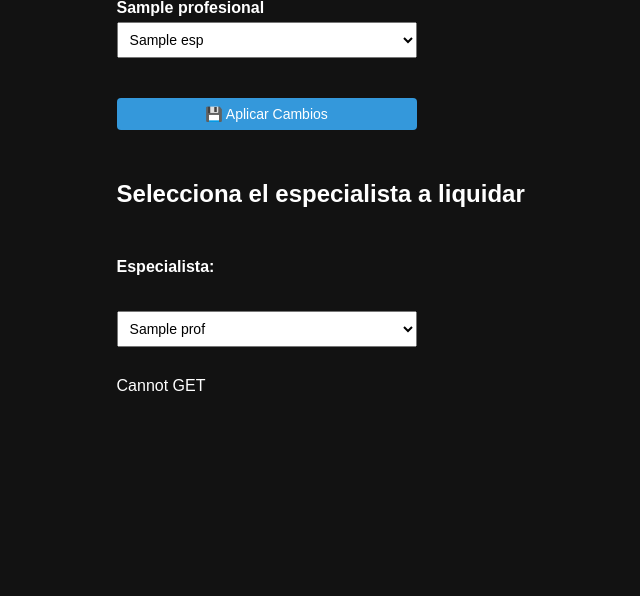
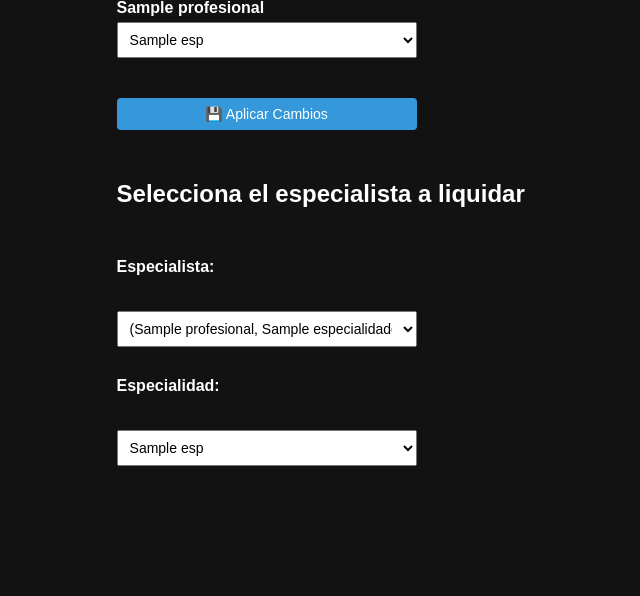
Before and after one commit to DeckDev73/LiquidadorHonorarios, a Flask app: template templates/main.html in a window 1280 px wide. Shown: the part 1041-1637 px from the top of the page, without its empty margins (84-724 px from the left). Before the commit the page ends 1432 px from the top, so only its background shows below. Run offline with Flask 3, Linux system fonts and the light colour scheme; the template is opened without the code that fills it: most values are stand-ins (such as "Sample title", 1, 10 or a date in 2020); data that the repository does not hold is empty.

Commit message:
Traer Tabla_detalle, falta filtrar desde backend

```diff
--- a/app.py
+++ b/app.py
@@ -84,13 +84,26 @@
     return redirect(url_for('index'))
 
 @app.route('/unificar_especialidades', methods=['POST'])
-def unificar_especialidades():
+def aplicar_unificacion_especialidades():
     decisiones = {k.replace("especialidad_", ""): v for k, v in request.form.items() if k.startswith("especialidad_")}
-    STATE['df'] = controller.aplicar_unificacion(STATE['df'], decisiones)
+    STATE['df'] = controller.aplicar_unificacion_especialidades(STATE['df'], decisiones)
     STATE['especialidades_seleccionadas'] = decisiones
     controller.guardar_estado(STATE['df'])
     flash("✅ Especialidades unificadas.")
     return redirect(url_for('index'))
+
+@app.route('/tabla_especialista', methods=['GET'])
+def obtener_tabla_especialista():
+    profesional = request.args.get('profesional')
+    especialidad = request.args.get('especialidad')
+
+    if not profesional or not especialidad:
+        return "<p>❌ Faltan datos para mostrar la tabla.</p>"
+
+    df_detalle = controller.obtener_tabla_especialista(STATE['df'], profesional, especialidad)
+    return render_template('partials/tabla_detalle.html', df=df_detalle)
+
+
 
 @app.route('/liquidar', methods=['POST'])
 def liquidar():
--- a/logic/especialidades.py
+++ b/logic/especialidades.py
@@ -20,3 +20,14 @@
         mask = (df_actualizado['Especialista'] == prof)
         df_actualizado.loc[mask, 'Especialidad'] = especialidad_final
     return df_actualizado
+
+def obtener_tabla_detalle(df: pd.DataFrame, profesional: str, especialidad: str) -> pd.DataFrame:
+    """
+    Retorna un sub-DataFrame con columnas clave para un especialista + especialidad.
+    """
+    filtro = (df['Especialista'] == profesional)
+    if especialidad:
+        filtro &= (df['Especialidad'] == especialidad)
+
+    columnas = ['Especialidad', 'Valor UVR', 'Valor Total']
+    return df.loc[filtro, columnas].copy()
--- a/logic/workflow_controller.py
+++ b/logic/workflow_controller.py
@@ -1,43 +1,54 @@
-from .cargaArchivo import load_excel_file, find_last_uploaded_file
+from .cargaArchivo import load_excel_file
 from .uvr import obtener_codigos_faltantes_uvr, asignar_uvr
+from .especialidades import profesionales_con_multiples_especialidades, unificar_especialidades, obtener_tabla_detalle
+from .liquidacion import liquidar_dataframe, generar_resumen_por_profesional
 from .utils import guardar_estado_como_pickle, cargar_estado_desde_pickle
 
+# ----------------------------
+# 📥 ARCHIVO INICIAL
+# ----------------------------
 def procesar_archivo(file_path):
     return load_excel_file(file_path)
+
+def intentar_cargar_estado_previo():
+    df = cargar_estado_desde_pickle()
+    return df, 'estado.pkl' if df is not None else (None, None)
+
+# ----------------------------
+# 🔁 GUARDAR ESTADO
+# ----------------------------
+def guardar_estado(df, nombre_archivo=None):
+    guardar_estado_como_pickle(df)
+
+# ----------------------------
+# 📌 UVR
+# ----------------------------
+def detectar_codigos_pendientes(df):
+    return obtener_codigos_faltantes_uvr(df)
 
 def procesar_uvr_manual(df, codigos, valor_uvr):
     return asignar_uvr(df, codigos, valor_uvr)
 
-def detectar_codigos_pendientes(df):
-    return obtener_codigos_faltantes_uvr(df)
+# ----------------------------
+# 🧠 ESPECIALIDADES
+# ----------------------------
+def traer_profesionales_multiples_especialidades(df):
+    return profesionales_con_multiples_especialidades(df)
 
-def guardar_estado(df, nombre_archivo=None):
-    guardar_estado_como_pickle(df)
+def aplicar_unificacion_especialidades(df, decisiones_usuario):
+    return unificar_especialidades(df, decisiones_usuario)
 
-def intentar_cargar_estado_previo():
-    return cargar_estado_desde_pickle(), 'estado.pkl'
+def obtener_tabla_especialista(df, profesional, especialidad):
+    return obtener_tabla_detalle(df, profesional, especialidad)
 
-def profesionales_con_multiples_especialidades(df):
-    resultado = {}
-    for prof in df['Especialista'].dropna().unique():
-        especialidades = df[df['Especialista'] == prof]['Especialidad'].dropna().unique()
-        if len(especialidades) > 1:
-            resultado[prof] = especialidades
-    return resultado
-
-def aplicar_unificacion(df, decisiones):
-    df_actualizado = df.copy()
-    for prof, esp in decisiones.items():
-        df_actualizado.loc[df_actualizado['Especialista'] == prof, 'Especialidad'] = esp
-    return df_actualizado
-
+# ----------------------------
+# 💸 LIQUIDACIÓN
+# ----------------------------
 def ejecutar_liquidacion(df, flags):
-    df = df.copy()
-    df['Valor Liquidado'] = df['Valor UVR'].astype(float) * 1000  # dummy logic
-    return df
+    return liquidar_dataframe(df, **flags)
 
 def obtener_resumen(df):
-    return df.groupby("Especialista")["Valor Liquidado"].sum().reset_index()
+    return generar_resumen_por_profesional(df)
 
 def filtrar_por_profesional(df, profesional, especialidad=None):
     df_filtrado = df[df['Especialista'] == profesional]
--- a/templates/partials/especialistas.html
+++ b/templates/partials/especialistas.html
@@ -1,34 +1,46 @@
 <h2>Selecciona el especialista a liquidar</h2>
 
 <label for="especialista">Especialista:</label>
-<select name="especialista" id="especialista" required>
-    {% for prof in especialistas %}
-        <option value="{{ prof }}" {% if prof == seleccionado %}selected{% endif %}>{{ prof }}</option>
-    {% endfor %}
+<select name="profesional" id="especialista" required>
+  {% for prof in profesionales %}
+    <option value="{{ prof }}">{{ prof }}</option>
+  {% endfor %}
 </select>
 
-<div id="tabla-especialista">
-    <!-- Aquí se insertará la tabla del especialista con JS -->
-</div>
+<label for="especialidad">Especialidad:</label>
+<select name="especialidad" id="especialidad" required>
+  {% for prof, esp_list in profesionales.items() %}
+    {% for esp in esp_list %}
+      <option value="{{ esp }}">{{ esp }}</option>
+    {% endfor %}
+  {% endfor %}
+</select>
+
+<div id="tabla-especialista"></div>
 
 <script>
   document.addEventListener('DOMContentLoaded', function () {
-    const selector = document.getElementById('especialista');
-    selector.addEventListener('change', function () {
-      const especialista = this.value;
+    const especialistaSelect = document.getElementById('especialista');
+    const especialidadSelect = document.getElementById('especialidad');
 
-      // Enviar solicitud al backend para obtener la tabla del especialista
-      fetch(`/tabla_especialista/${especialista}`)
+    function cargarTabla() {
+      const profesional = especialistaSelect.value;
+      const especialidad = especialidadSelect.value;
+
+      const url = `/tabla_especialista?profesional=${encodeURIComponent(profesional)}&especialidad=${encodeURIComponent(especialidad)}`;
+
+      fetch(url)
         .then(response => response.text())
         .then(html => {
           document.getElementById('tabla-especialista').innerHTML = html;
         })
         .catch(error => {
-          console.error('Error al obtener la tabla:', error);
+          console.error('Error al cargar la tabla:', error);
         });
-    });
+    }
 
-    // Disparar la carga inicial por defecto
-    selector.dispatchEvent(new Event('change'));
+    especialistaSelect.addEventListener('change', cargarTabla);
+    especialidadSelect.addEventListener('change', cargarTabla);
+    cargarTabla();  // Cargar al inicio
   });
 </script>
```
Also changed, not shown: templates/partials/tabla_detalle.html (added, +22 -0 lines), templates/partials/tabla.html (deleted).
